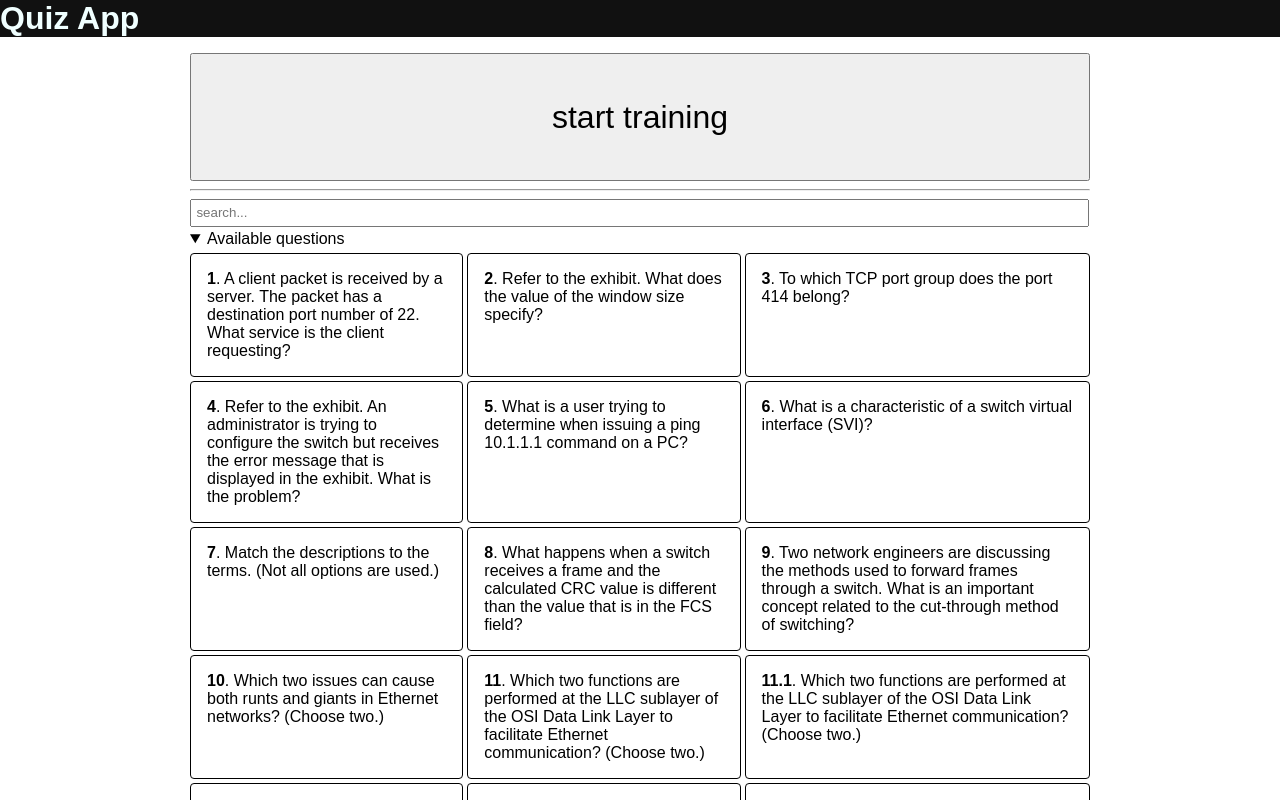
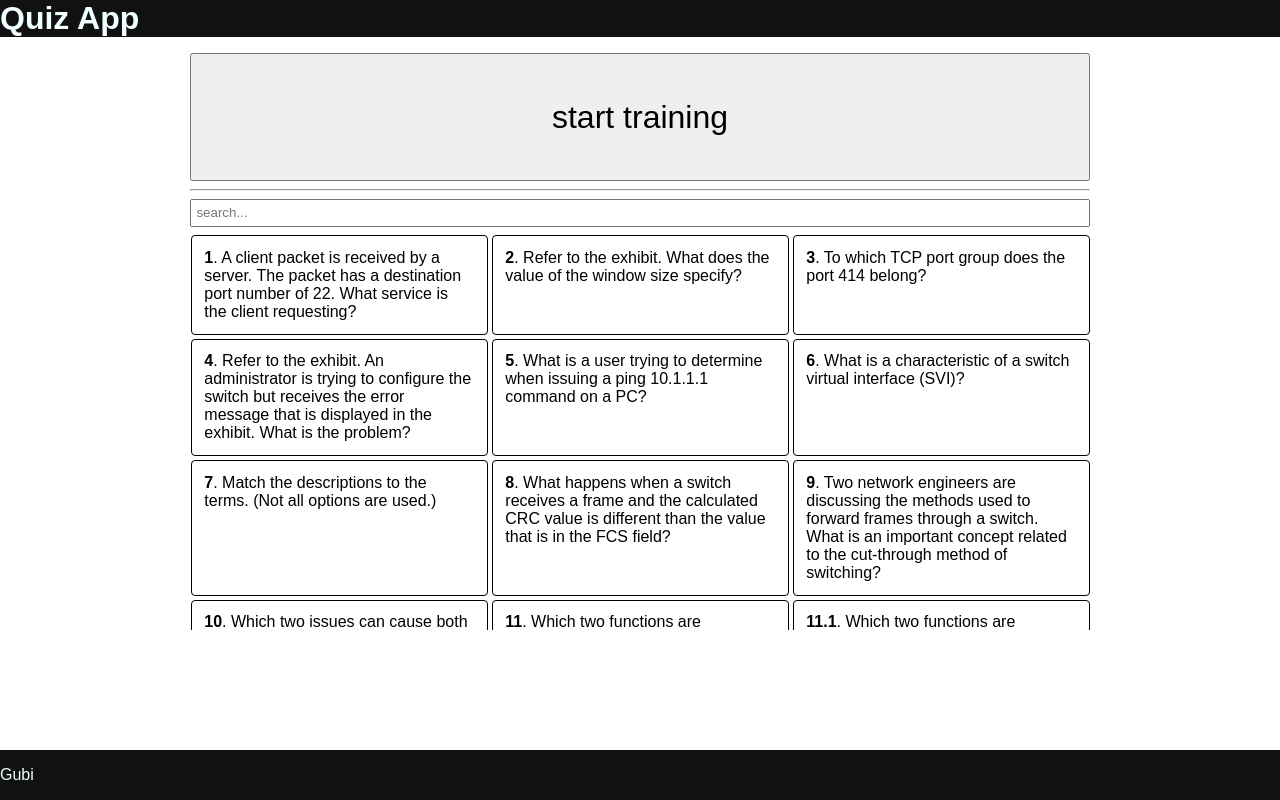
Before and after one commit to Like4Schnitzel/ccna-sisyphus, a SvelteKit app: page / in a window 1280 px wide. Shown: the top 800 px of the page. Built offline with nearby package versions, Linux system fonts and the light colour scheme; no server answers.

Commit message:
make search use lower case & only questions scrollable

```diff
--- a/src/routes/+page.svelte
+++ b/src/routes/+page.svelte
@@ -3,20 +3,18 @@
     import { questions } from "$lib/components";
 
     let searchValue = $state("");
-    let filteredQuestions = $derived(questions.filter(q => `${q.id}. ${q.text}`.includes(searchValue)));
+    let filteredQuestions = $derived(questions.filter(q => `${q.id}. ${q.text.toLowerCase()}`.includes(searchValue.toLowerCase())));
 </script>
 
 <main>
     <button class="start-first" onclick={() => goto("/questions/1")}>
         start training
     </button>
-
     <hr>
 
     <input type="text" class="search" bind:value={searchValue} placeholder="search...">
 
-    <details open>
-        <summary>Available questions</summary>
+    <section class="individual-section">
         <div class="question-list">
             {#each filteredQuestions as question}
                 <a href={`/questions/${question.id}`} class="card">
@@ -24,7 +22,7 @@
                 </a>
             {/each}
         </div>
-    </details>
+    </section>
 </main>
 
 <style>
@@ -43,29 +41,40 @@
     }
 
     .search {
-        width: calc(100% - 1em);
+        width: 100%;
         padding: 0.33em;
         margin: 0 auto;
         margin-bottom: 0.25em;
+        box-sizing: border-box;
     }
 
     .question-list {
         padding-top: 0.3em;
-        display: grid;
-        grid-template-columns: 1fr 1fr 1fr;
         gap: 0.25rem;
         margin: 0 auto;
+        display: flex;
+        justify-content: center;
+        flex-wrap: wrap;
     }
 
     .card {
+        flex: 1 1 calc(100% / 3 - 0.25rem);
         border: 1px solid #000;
         border-radius: 4px;
-        padding: 1rem;
+        padding: 0.8rem;
         display: block;
         text-decoration: none;
+        box-sizing: border-box;
+        max-width: 33%;
+        word-wrap: break-word;
     }
 
     .card:any-link {
         color: #000;
     }
+
+    .individual-section {
+        overflow: auto;
+        height: 50vh;
+    }
 </style>
```
